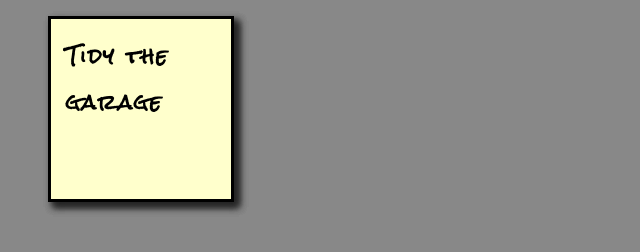
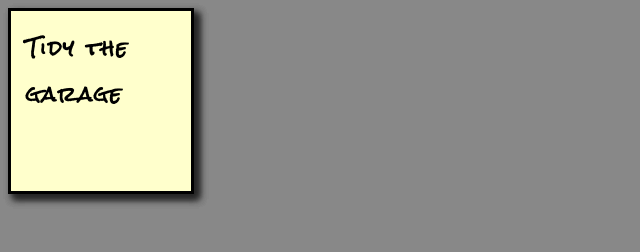
Before and after one commit to JohnChristofolakos/StickyNotesTutorial, a plain HTML site: page index.html in a window 1280 px wide. Shown: the whole page, without its empty margins (0-640 px from the left). Drawn offline with Linux system fonts and the light colour scheme.

Commit message:
step 4 - divs

```diff
--- a/index.html
+++ b/index.html
@@ -8,10 +8,8 @@
         <script src="scripts/draggable.js" type="application/javascript"></script>
     </head>
     <body>
-        <ul>
-            <li>Feed the cat</li>
-            <li>Rake the lawn</li>
-            <li>Tidy the garage</li>
-        </ul>
+        <div class="note">Feed the cat</div>
+        <div class="note">Take out the garbage</div>
+        <div class="note">Tidy the garage</div>
     </body>
 </html>
--- a/scripts/draggable.js
+++ b/scripts/draggable.js
@@ -39,7 +39,7 @@ function makeDraggable(elem) {
 }
 
 window.onload = function() {
-    for (var elem of document.getElementsByTagName("li")) {
+    for (var elem of document.getElementsByClassName("note")) {
         makeDraggable(elem);
     }
 }
--- a/styles/notes.css
+++ b/styles/notes.css
@@ -2,7 +2,7 @@ body {
     background: #888;
 }
 
-li {
+.note {
     height: 150px;            /* make them 150 by 150 pixels */
     width: 150px;
     border-style: solid;      /* with solid black borders */
@@ -20,12 +20,12 @@ li {
     letter-spacing: 2px;
 }
 
-li:nth-child(3n) {
+.note:nth-child(3n) {
     background: #ffc;
 }
-li:nth-child(3n+1) {
+.note:nth-child(3n+1) {
     background: #cfc;
 }
-li:nth-child(3n+2) {
+.note:nth-child(3n+2) {
     background: #f6f;
 }
```
